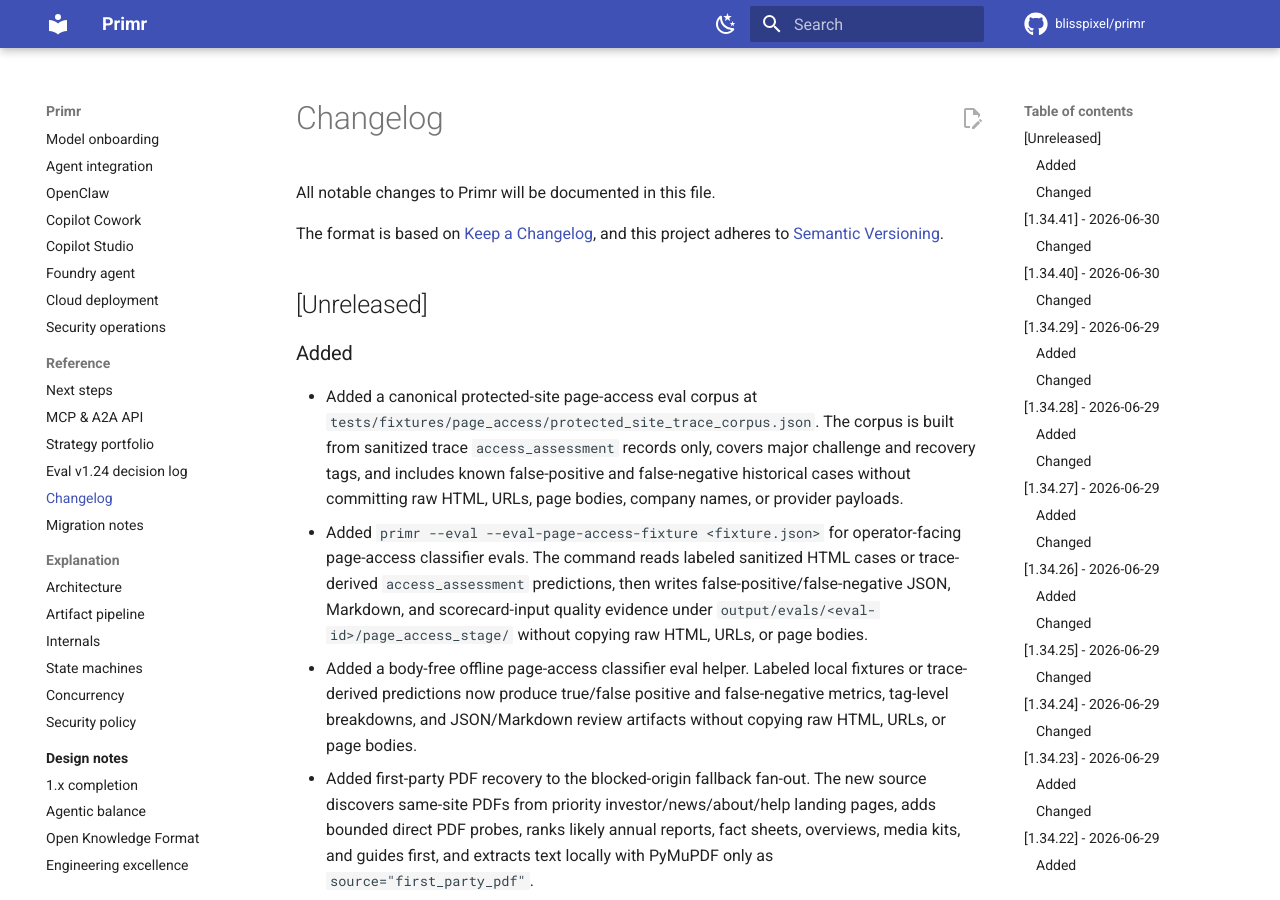
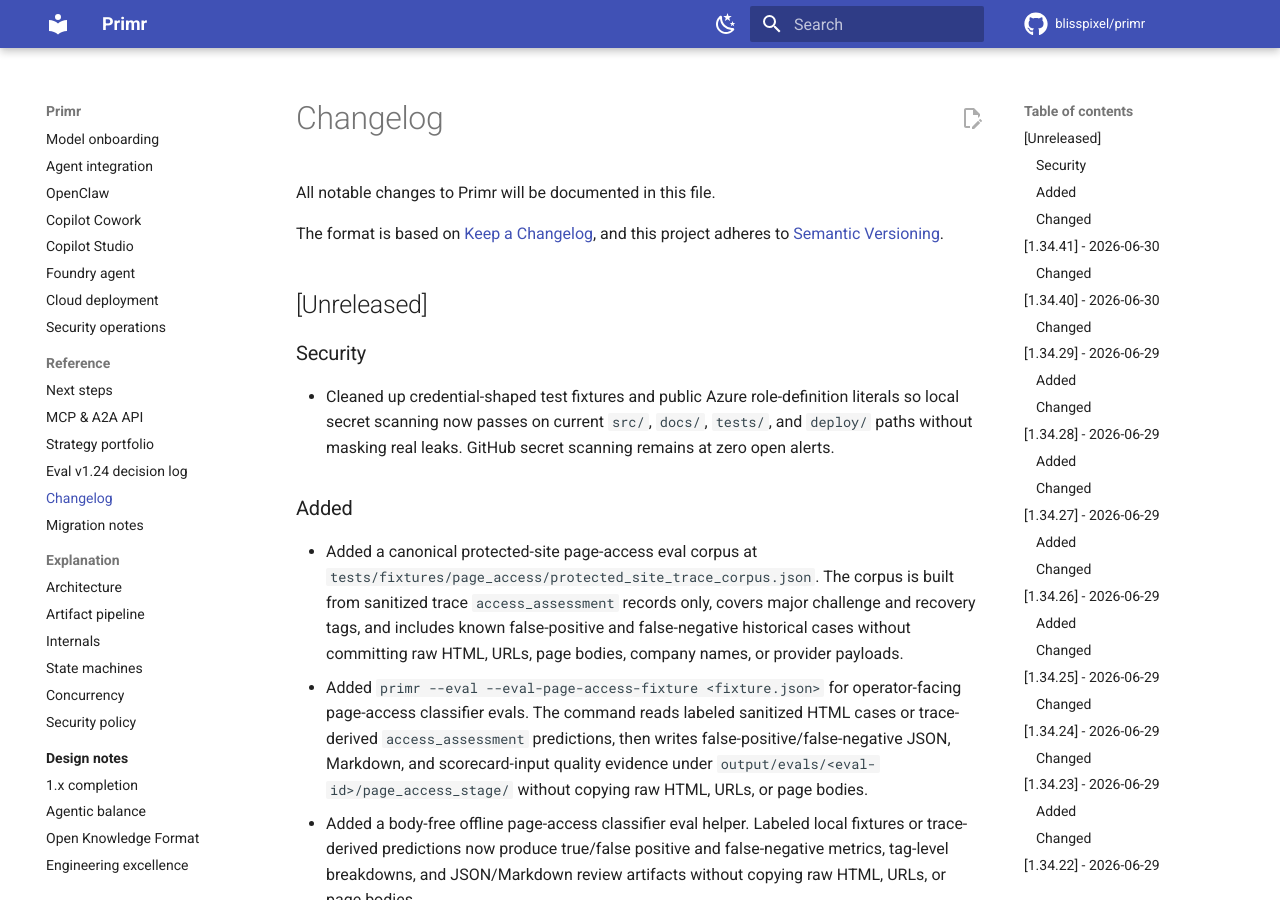
Before and after one commit to blisspixel/primr, an MkDocs documentation site: the page built from docs/CHANGELOG.md, in a window 1280 px wide and 900 px high. Built offline with MkDocs 1.6.1 and Material for MkDocs 9.7.7, drawn with Linux system fonts in a browser that asks for light colours; comment, search, counter and statistics services are not loaded.

Commit message:
Clean secret-scan fixture noise

```diff
--- a/docs/CHANGELOG.md
+++ b/docs/CHANGELOG.md
@@ -6,6 +6,13 @@
 and this project adheres to [Semantic Versioning](https://semver.org/spec/v2.0.0.html).
 
 ## [Unreleased]
+
+### Security
+
+- Cleaned up credential-shaped test fixtures and public Azure role-definition
+  literals so local secret scanning now passes on current `src/`, `docs/`,
+  `tests/`, and `deploy/` paths without masking real leaks. GitHub secret
+  scanning remains at zero open alerts.
 
 ### Added
 
```
Also changed, not shown: 6 other files.
